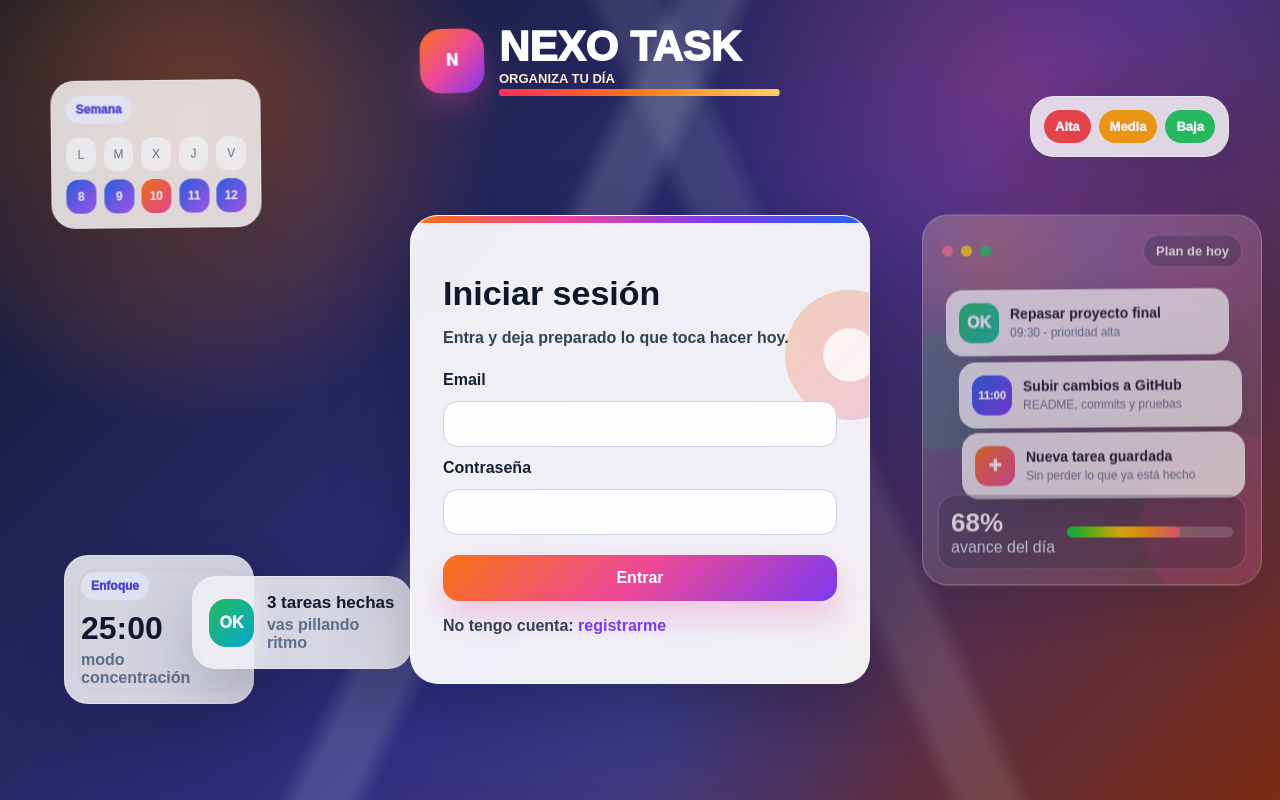
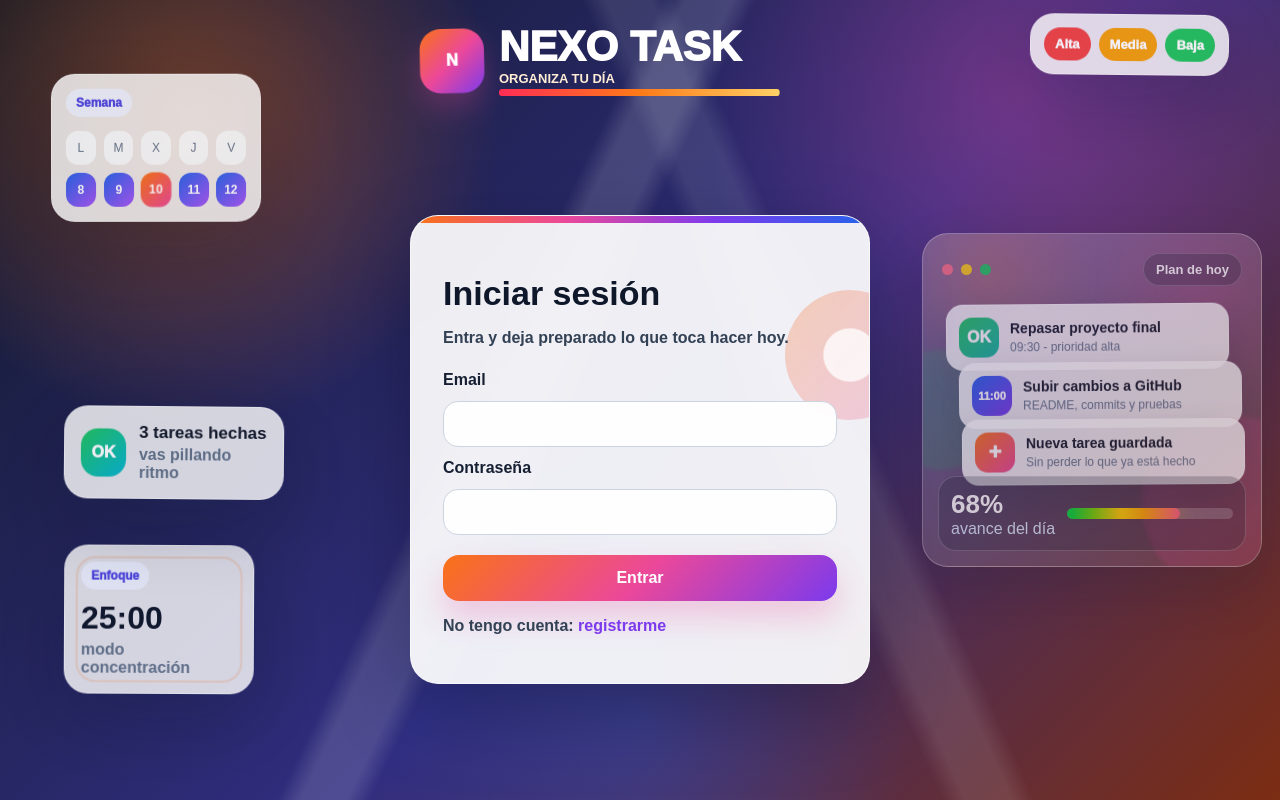
Before and after one commit to j-jimenez123/proyecto-final-nexotask, a Next.js app: page /login in a window 1280 px wide. Built offline with nearby package versions, Linux system fonts and the light colour scheme.

Commit message:
Recolocar tarjetas del login

```diff
--- a/app/auth.module.css
+++ b/app/auth.module.css
@@ -365,8 +365,8 @@
 }
 
 .successScene {
-  left: clamp(18px, 15vw, 225px);
-  top: 72%;
+  left: clamp(20px, 5vw, 82px);
+  bottom: 36%;
   width: 220px;
   display: flex;
   align-items: center;
@@ -400,7 +400,7 @@
 
 .priorityScene {
   right: clamp(18px, 4vw, 80px);
-  top: 12%;
+  top: 28px;
   display: flex;
   gap: 8px;
   padding: 13px;
@@ -463,7 +463,7 @@
 }
 
 .videoCard {
-  min-height: 338px;
+  min-height: 306px;
   border-radius: 26px;
   padding: 15px;
   background:
@@ -542,8 +542,8 @@
 .taskMovie {
   position: relative;
   z-index: 1;
-  min-height: 205px;
-  margin-top: 22px;
+  min-height: 172px;
+  margin-top: 18px;
 }
 
 .movieTask {
@@ -579,13 +579,13 @@
 
 .movieTaskTwo {
   right: 4px;
-  top: 72px;
+  top: 58px;
   animation-delay: 0.4s;
 }
 
 .movieTaskThree {
   left: 24px;
-  top: 144px;
+  top: 116px;
   animation-delay: 0.85s;
 }
 
@@ -892,7 +892,6 @@
     margin-top: 8px;
   }
 
-  .loginDecor,
   .successPhrases {
     display: none;
   }
--- a/app/login/page.js
+++ b/app/login/page.js
@@ -24,7 +24,7 @@ export default function LoginPage() {
     });
 
     if (!respuesta.ok) {
-      setMensaje("No se ha podido iniciar sesión.");
+      setMensaje("No se ha podido iniciar sesión. Si la cuenta era anterior al último despliegue, vuelve a registrarte.");
       return;
     }
 
```
